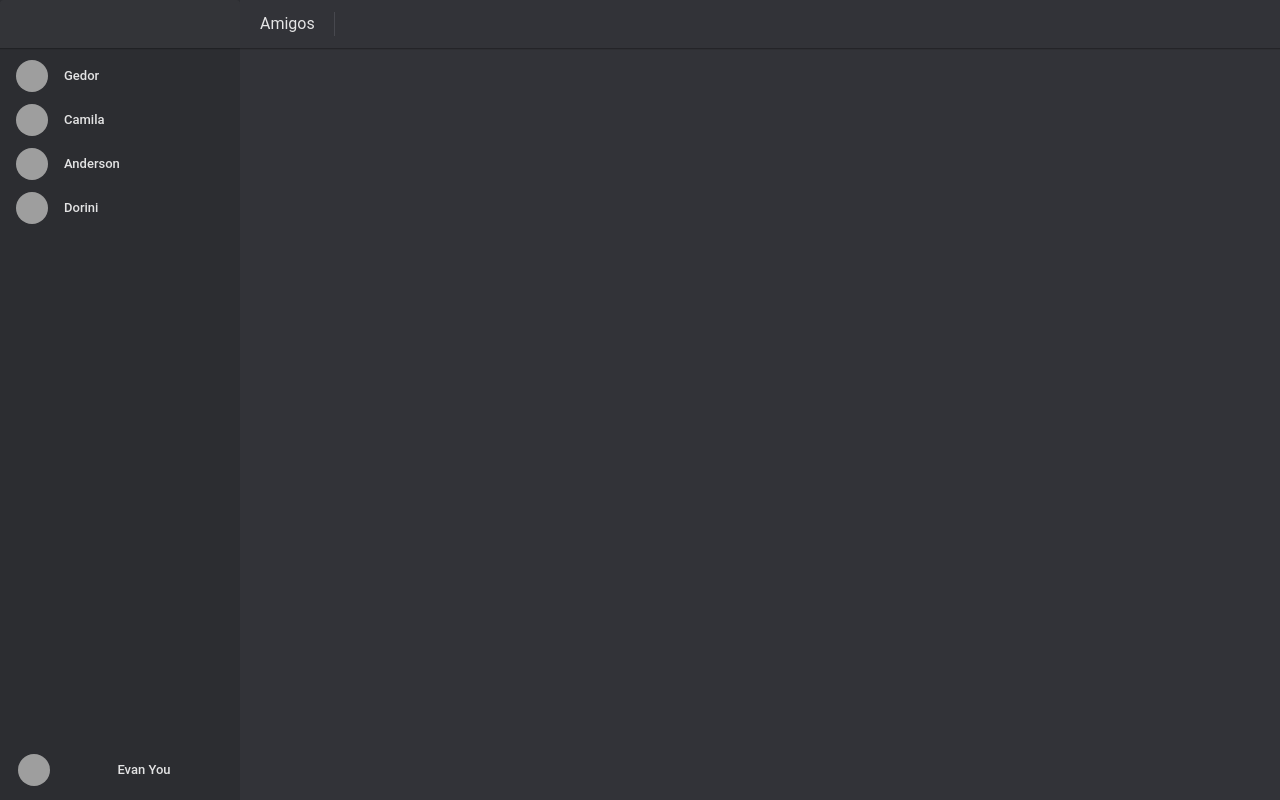
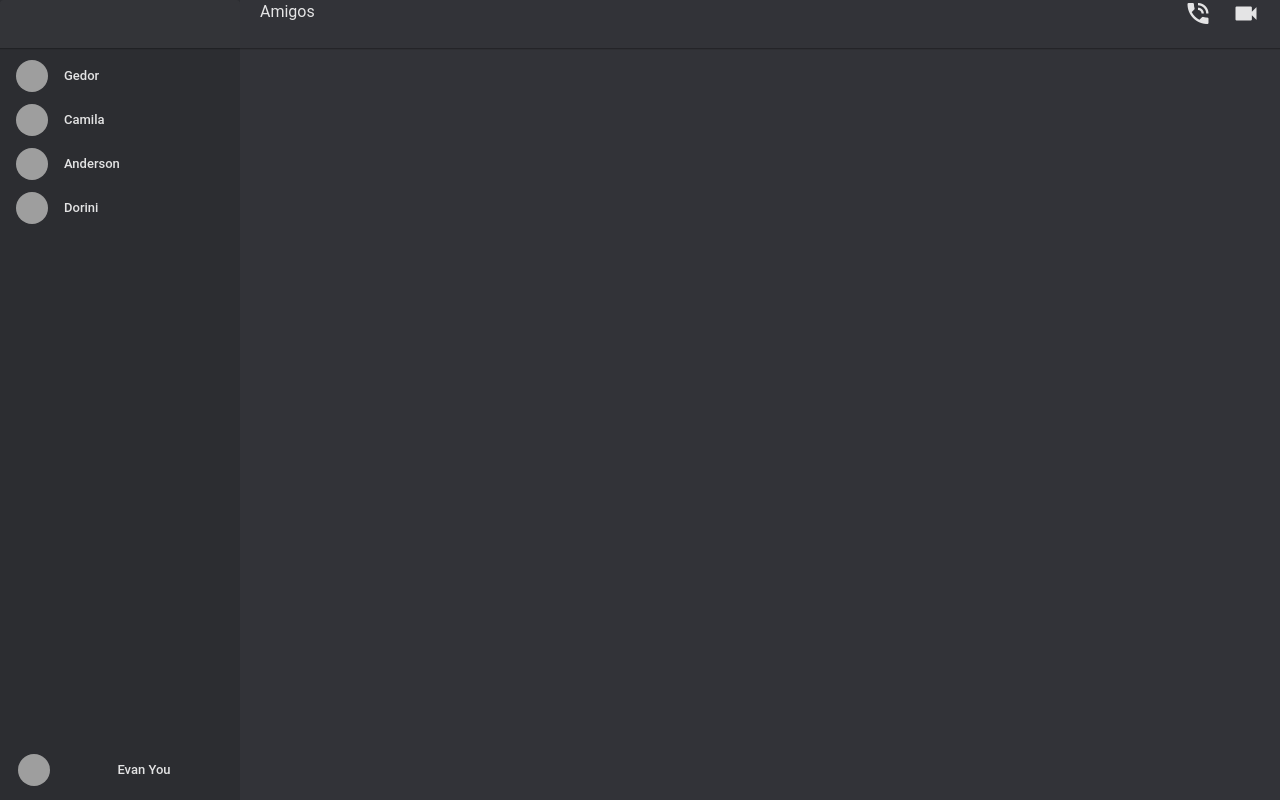
Before and after one commit to PiperChatt/PiperChat, a Vue app: page / in a window 1280 px wide. Built offline with nearby package versions, Linux system fonts and the light colour scheme; grey boxes are pictures that could not be loaded.

Commit message:
updating header with chat data and call icons

```diff
--- a/src/layouts/default/AppBar.vue
+++ b/src/layouts/default/AppBar.vue
@@ -2,12 +2,29 @@
   <v-app-bar density="compact" order="-1">
     <div class="main-search tw-flex tw-row-auto tw-grow tw-justify-center tw-h-full">
       <v-text-field class="inputBox" label="Find a friend :(" single-line hide-details v-model="query"
-          @keyup.enter="executeQuery"
-          dense solo></v-text-field>
+        @keyup.enter="executeQuery" dense solo></v-text-field>
     </div>
-    <div class="tw-flex tw-row-auto">
-      <h2 class="tw-pl-5">Amigos</h2>
-      <v-divider vertical class="tw-pl-5"></v-divider>
+    <div class="tw-flex tw-justify-between tw-flex-grow">
+
+      <div>
+        <div v-if="!store.activeFriend.Name">
+          <h2 class="tw-pl-5">Amigos</h2>
+          <v-divider vertical class="tw-pl-5"></v-divider>
+        </div>
+
+        <div v-else class="userMessage tw-flex">
+          <v-avatar :image="store.activeFriend.avatar" size="30"></v-avatar>
+          <div class="tw-flex tw-flex-col">
+            <span class="tw-font-bold tw-ml-2 tw-mt-1">{{ store.activeFriend.Name }}</span>
+          </div>
+          <v-divider vertical class="tw-pl-5"></v-divider>
+        </div>
+      </div>
+
+      <div class="tw-flex ">
+        <v-icon @click="() => {}" size="28" class="tw-mr-5" icon="mdi-phone-in-talk"></v-icon>
+        <v-icon @click="() => {}" size="28" class="tw-mr-5" icon="mdi-video"></v-icon>
+      </div>
     </div>
   </v-app-bar>
 </template>
@@ -43,6 +60,5 @@ function executeQuery() {
   max-width: 240px !important;
   background-color: #2c2d31 !important;
 }
-
 </style>
 //1e1f22
--- a/src/layouts/default/Default.vue
+++ b/src/layouts/default/Default.vue
@@ -11,7 +11,7 @@
             v-for="(item, i) in store.getFriends"
             :key="i"
             :value="item"
-            @click="(event) => setItem(item.Name)"
+            @click="(event) => setItem(item)"
             prepend-avatar="https://cdn.vuetifyjs.com/images/john.png"
           >
             <v-list-item-title v-text="item.Name"></v-list-item-title>
@@ -46,7 +46,8 @@ import { useAppStore } from '../../store/app';
 const store = useAppStore();
 
 function setItem(item) {
-  selectedItem.value = item
+  store.setActiveFriend(item)
+  selectedItem.value = item.Name
 }
 
 const selectedItem = ref("");
--- a/src/store/app.js
+++ b/src/store/app.js
@@ -1,53 +1,70 @@
 // Utilities
-import { defineStore } from 'pinia'
+import { defineStore } from "pinia";
 
-
-export const useAppStore = defineStore('app', {
+export const useAppStore = defineStore("app", {
   state: () => ({
     messages: {
-      "Gedor": [{"Me": "Hello John"}, {"Them": "How are you Evan?"}],
-      "Dorini": [{"Me": "Hello Gedor"}, {"Them": "How are you Jhonsss?"}, {"Them": "How are you Jhonsss?"}, {"Them": "How are you Jhonsss?"}]
+      Gedor: [{ Me: "Hello John" }, { Them: "How are you Evan?" }],
+      Dorini: [
+        { Me: "Hello Gedor" },
+        { Them: "How are you Jhonsss?" },
+        { Them: "How are you Jhonsss?" },
+        { Them: "How are you Jhonsss?" },
+      ],
     },
-    currentUser : {
-      "userName": "Evan You",
-      "avatar": "https://miro.medium.com/v2/resize:fit:500/0*xkJgg-6HskYrQ3N7.jpeg"
+    currentUser: {
+      userName: "Evan You",
+      avatar:
+        "https://miro.medium.com/v2/resize:fit:500/0*xkJgg-6HskYrQ3N7.jpeg",
     },
     friends: {
-      list: [{'Name': 'Gedor'}, {'Name': 'Camila'}, {'Name': 'Anderson'}, {'Name': 'Dorini'}],
-      searchQuery: ''
-    }
+      list: [
+        { Name: "Gedor", avatar: "https://cdn.vuetifyjs.com/images/john.png" },
+        { Name: "Camila", avatar: "https://cdn.vuetifyjs.com/images/john.png"  },
+        { Name: "Anderson", avatar: "https://cdn.vuetifyjs.com/images/john.png"  },
+        { Name: "Dorini", avatar: "https://cdn.vuetifyjs.com/images/john.png"  },
+      ],
+      searchQuery: "",
+    },
+    activeFriend: {
+      Name: "",
+      avatar: "https://cdn.vuetifyjs.com/images/john.png",
+    },
   }),
   actions: {
     addMessage(message, userName) {
       if (userName in this.messages) {
-        this.messages[userName].push({"Me": message})
+        this.messages[userName].push({ Me: message });
       } else {
-        this.messages[userName] = [message]
+        this.messages[userName] = [message];
       }
     },
     removeMessage(userName, message) {
       this.messages[userName] = this.messages[userName].filter(
         (msg) => msg !== message
-      )
+      );
     },
     getMessages(userName) {
-      if (!(userName in this.messages)) return []
+      if (!(userName in this.messages)) return [];
 
-      return this.messages[userName]
+      return this.messages[userName];
     },
     setQuery(query) {
-      this.friends.searchQuery = query
-    }
+      this.friends.searchQuery = query;
+    },
+    setActiveFriend(friend) {
+      this.activeFriend = friend;
+    },
   },
   getters: {
     getFriends(state) {
-      if (this.friends.searchQuery === '') return state.friends.list
+      if (this.friends.searchQuery === "") return state.friends.list;
 
       return state.friends.list.filter((friend) => {
-        return friend.Name
-          .toLowerCase()
-          .includes(this.friends.searchQuery.toLowerCase())
-      })
-    }
-  }
-})
+        return friend.Name.toLowerCase().includes(
+          this.friends.searchQuery.toLowerCase()
+        );
+      });
+    },
+  },
+});
```
